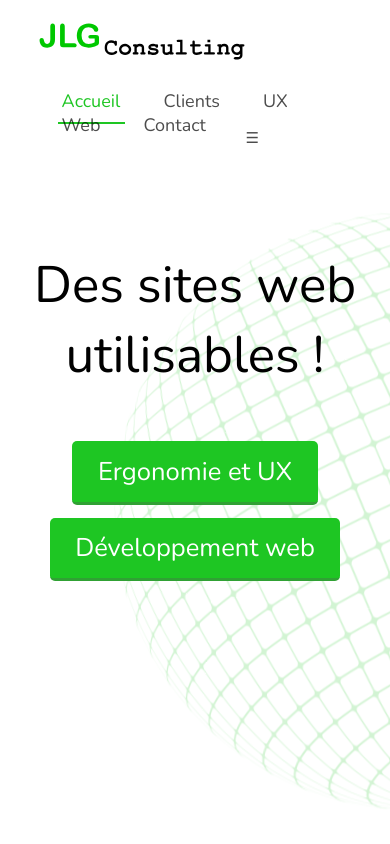
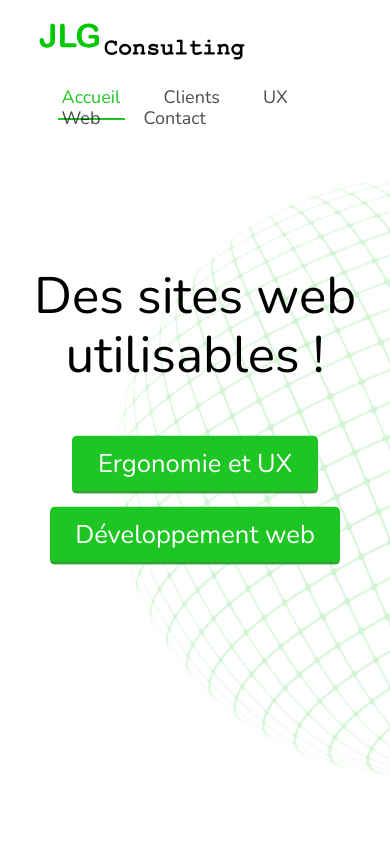
Before and after one commit to dphengsiaroun/jlg-consulting, an Angular app: page / in a window 390 px wide. Shown: the top 844 px of the page. Built offline with nearby package versions, Linux system fonts and the light colour scheme.

Commit message:
add: scss

```diff
--- a/package.json
+++ b/package.json
@@ -22,6 +22,7 @@
     "@angular/platform-browser-dynamic": "^5.2.0",
     "@angular/router": "^5.2.0",
     "core-js": "^2.4.1",
+    "normalize.css": "^8.0.0",
     "rxjs": "^5.5.6",
     "zone.js": "^0.8.19"
   },
--- a/src/app/clients/clients.component.css
+++ b/src/app/clients/clients.component.scss
@@ -1,3 +1,5 @@
+@import '~sass/styles.scss';
+
 .clients {
   display: block;
   width: 100%;
@@ -26,7 +28,7 @@
 .banner h1 {
   position: relative;
   z-index: 2;
-  color: black;
+  color: $black;
   font-size: 2.5em;
   padding: 3em 2em;
   animation: introduce 2s forwards;
--- a/src/app/clients/clients.component.ts
+++ b/src/app/clients/clients.component.ts
@@ -3,7 +3,7 @@ import { Component, OnInit } from '@angular/core';
 @Component({
   selector: 'app-clients',
   templateUrl: './clients.component.html',
-  styleUrls: ['./clients.component.css']
+  styleUrls: ['./clients.component.scss']
 })
 export class ClientsComponent implements OnInit {
 
--- a/src/app/layout/footer/footer.component.ts
+++ b/src/app/layout/footer/footer.component.ts
@@ -3,11 +3,11 @@ import { Component, OnInit } from '@angular/core';
 @Component({
   selector: 'app-footer',
   templateUrl: './footer.component.html',
-  styleUrls: ['./footer.component.css']
+  styleUrls: ['./footer.component.scss']
 })
 export class FooterComponent implements OnInit {
 
-  constructor() { }
+  constructor() {}
 
   ngOnInit() {
   }
--- a/src/app/layout/navbar/navbar.component.css
+++ /dev/null
@@ -1,110 +0,0 @@
-header {
-  display: block;
-  width: 100%;
-  padding: 1em 0;
-}
-
-.logo img {
-  margin-left: 2em;
-}
-
-nav {
-  float: right;
-}
-
-nav ul {
-  margin-right: 3em;
-}
-
-nav ul li {
-  float: left;
-}
-
-nav ul li::after {
-    content: '';
-    display: block;
-    clear: both;
-}
-
-nav ul li a {
-  padding: 1em 1.2em;
-  color: rgba(0, 0, 0, 0.7);
-  font-size: 18px;
-  position: relative;
-  -webkit-transition: 0.2s;
-  -o-transition: 0.2s;
-  transition: 0.2s;
-}
-
-nav ul li a::after {
-  content: "";
-  position: absolute;
-  height: 2px;
-  bottom: 7px;
-  left: 18px;
-  right: 17px;
-  background-color: #1EC623;
-  visibility: hidden;
-  -webkit-transform: scaleX(0);
-  -moz-transform: scaleX(0);
-  -ms-transform: scaleX(0);
-  -o-transform: scaleX(0);
-  transform: scaleX(0);
-  -webkit-transition: all 0.3s cubic-bezier(0.175, 0.885, 0.32, 1.275);
-  -moz-transition: all 0.3s cubic-bezier(0.175, 0.885, 0.32, 1.275);
-  -ms-transition: all 0.3s cubic-bezier(0.175, 0.885, 0.32, 1.275);
-  -o-transition: all 0.3s cubic-bezier(0.175, 0.885, 0.32, 1.275);
-  transition: all 0.3s cubic-bezier(0.175, 0.885, 0.32, 1.275);
-}
-nav ul li a:hover {
-  text-decoration: none;
-  color: #1EC623;
-}
-
-nav ul li a:hover::after {
-  visibility: visible;
-  -webkit-transform: scaleX(1);
-  -moz-transform: scaleX(1);
-  -ms-transform: scaleX(1);
-  -o-transform: scaleX(1);
-  transform: scaleX(1);
-}
-
-nav ul li.active a {
-  text-decoration: none;
-  color: #1EC623;
-}
-nav ul li.active a:after {
-  visibility: visible;
-  -webkit-transform: scaleX(1);
-  -moz-transform: scaleX(1);
-  -ms-transform: scaleX(1);
-  -o-transform: scaleX(1);
-  transform: scaleX(1);
-}
-
-.topnav .icon {
-  display: none;
-}
-
-@media screen and (max-width: 768px) {
-  .topnav a:not(:first-child) {display: none;}
-  .topnav a.icon {
-    float: right;
-    display: block;
-  }
-}
-
-@media screen and (max-width: 768px) {
-  .topnav.responsive {position: relative;}
-  .topnav.responsive .icon {
-    position: absolute;
-    right: 0;
-    top: 0;
-  }
-  .topnav.responsive a {
-    float: none;
-    display: block;
-    text-align: left;
-  }
-}
--- a/src/app/layout/navbar/navbar.component.html
+++ b/src/app/layout/navbar/navbar.component.html
@@ -2,7 +2,7 @@
 	<a class="logo" href="/">
 		<img src="assets/img/logo.svg">
 	</a>
-	<nav id="myTopnav" class="topnav">
+	<nav>
 		<ul>
 			<li class="active">
 				<a href="/">Accueil</a>
@@ -19,9 +19,6 @@
 			<li>
 				<a href="/contact">Contact</a>
       </li>
-      <li>
-          <a href="javascript:void(0);" style="font-size:15px;" class="icon" onclick="myFunction()">&#9776;</a>
-      </li>
 		</ul>
 	</nav>
 </header>
--- /dev/null
+++ b/src/app/layout/navbar/navbar.component.scss
@@ -0,0 +1,68 @@
+header {
+  display: block;
+  width: 100%;
+  padding: 1em 0;
+}
+
+.logo img {
+  margin-left: 2em;
+}
+
+nav {
+  float: right;
+}
+
+nav ul {
+  margin-right: 3em;
+}
+
+nav ul li {
+  float: left;
+}
+
+nav ul li::after {
+  content: '';
+  display: block;
+  clear: both;
+}
+
+nav ul li a {
+  padding: 1em 1.2em;
+  color: rgba(0, 0, 0, 0.7);
+  font-size: 18px;
+  position: relative;
+  transition: 0.2s;
+}
+
+nav ul li a::after {
+  content: "";
+  position: absolute;
+  height: 2px;
+  bottom: 7px;
+  left: 18px;
+  right: 17px;
+  background-color: #1EC623;
+  visibility: hidden;
+  transform: scaleX(0);
+  transition: all 0.3s cubic-bezier(0.175, 0.885, 0.32, 1.275);
+}
+
+nav ul li a:hover {
+  text-decoration: none;
+  color: #1EC623;
+}
+
+nav ul li a:hover::after {
+  visibility: visible;
+  transform: scaleX(1);
+}
+
+nav ul li.active a {
+  text-decoration: none;
+  color: #1EC623;
+}
+
+nav ul li.active a:after {
+  visibility: visible;
+  transform: scaleX(1);
+}
--- a/src/app/layout/navbar/navbar.component.ts
+++ b/src/app/layout/navbar/navbar.component.ts
@@ -3,7 +3,7 @@ import { Component, OnInit } from '@angular/core';
 @Component({
   selector: 'app-navbar',
   templateUrl: './navbar.component.html',
-  styleUrls: ['./navbar.component.css']
+  styleUrls: ['./navbar.component.scss']
 })
 export class NavbarComponent implements OnInit {
 
--- /dev/null
+++ b/src/sass/styles.scss
@@ -0,0 +1,2 @@
+$hue: #fff;
+$black: black;
```
Also changed, not shown: .angular-cli.json, src/app/layout/footer/footer.component.scss (renamed from src/app/layout/footer/footer.component.css), 1 other file (tests, documents, lock files or other folders).
